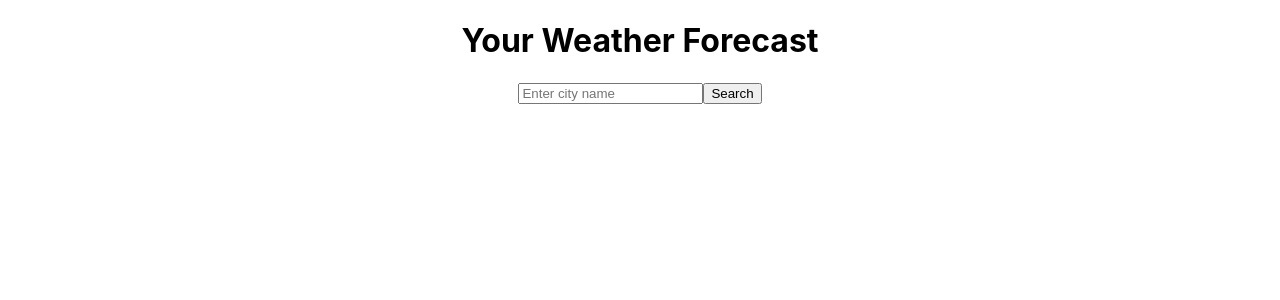
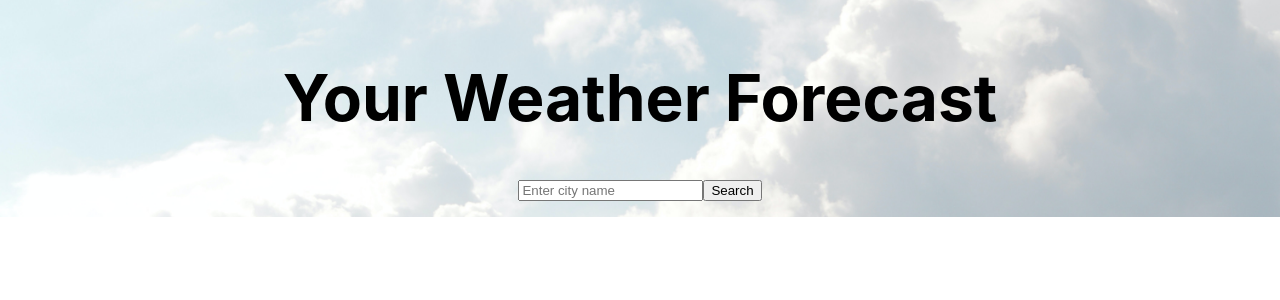
Before and after one commit to gabholli/weather-site, a React (Create React App) app: page / in a window 1280 px wide. Shown: the top 300 px of the page. Built offline with nearby package versions, Linux system fonts and the light colour scheme; no server answers.

Commit message:
Added media queries and background image

```diff
--- a/src/App.css
+++ b/src/App.css
@@ -4,24 +4,44 @@
   box-sizing: border-box;
 }
 
+/* html,
+body {
+  height: 100%;
+} */
+
 html {
   font-size: 16px;
 }
 
-html,
 body {
   margin: 0;
   padding: 0;
+
+}
+
+.app-container {
   display: flex;
   justify-content: center;
   text-align: center;
+  flex-direction: column;
+  background-image: url("images/clouds.jpg");
+  background-position: center;
+  background-repeat: no-repeat;
+  background-size: cover;
+  padding: 1em;
 }
 
 :root {
   --font-size-main-heading: 2rem;
   --font-size-heading-small: 1.4rem;
   --font-size-heading-smaller: 1rem;
+
+  --font-size-small-laptop: 4rem;
+  --font-size-small-laptop-small: 2.8rem;
+  --font-size-small-laptop-smaller: 2rem;
 }
+
+/* Content */
 
 .main-heading {
   font-size: var(--font-size-main-heading);
@@ -34,3 +54,25 @@ h1 {
 h3 {
   font-size: var(--font-size-heading-smaller);
 }
+
+/* Media Queries */
+
+@media (min-width: 1024px) {
+  .main-heading {
+    font-size: var(--font-size-small-laptop);
+  }
+
+  h1 {
+    font-size: var(--font-size-small-laptop-small);
+  }
+
+  h3 {
+    font-size: var(--font-size-small-laptop-smaller);
+  }
+}
+
+@media (min-width: 2560px) {
+  .app-container {
+    height: 100vh;
+  }
+}
--- a/src/App.js
+++ b/src/App.js
@@ -35,7 +35,7 @@ const App = () => {
 
 
   return (
-    <div>
+    <div className="app-container">
       <Header />
       <Form
         handleSubmit={handleSubmit}
```
Also changed, not shown: src/images/clouds.jpg (added), src/images/path.jpg (added).
